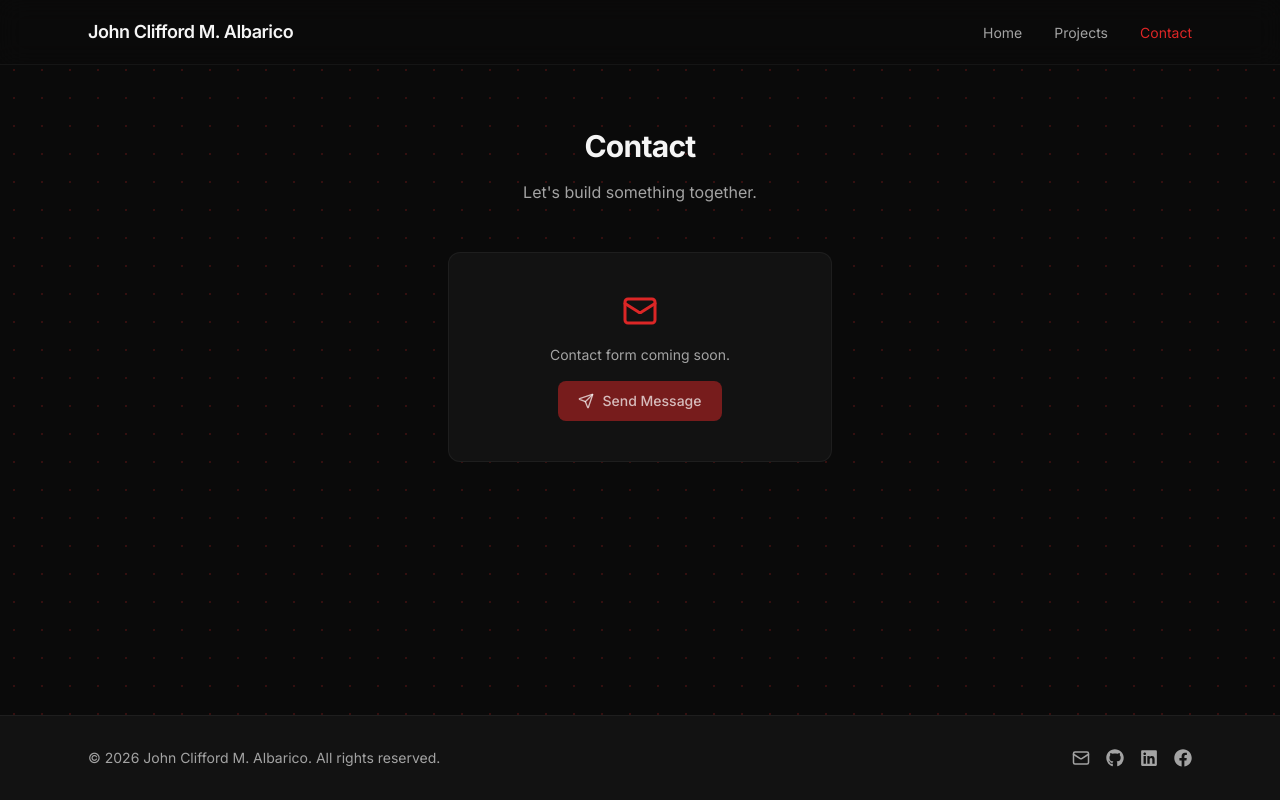
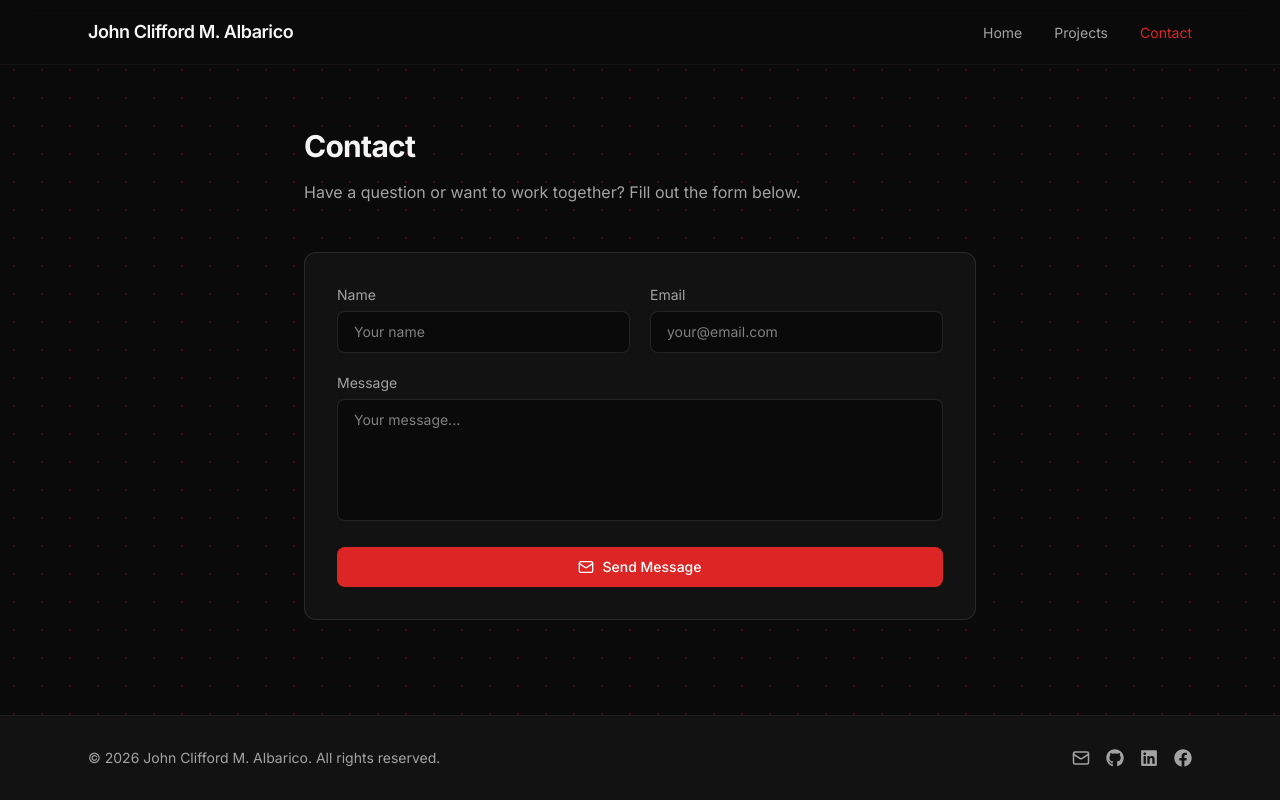
Before and after one commit to JohnCliffordAlbarico/Portfolio-V2, a React (Vite) app in the folder frontend/: page /contact in a window 1280 px wide. Built offline with nearby package versions, Linux system fonts and the light colour scheme.

Commit message:
Added gmail form feature

```diff
--- a/frontend/src/pages/Contact.jsx
+++ b/frontend/src/pages/Contact.jsx
@@ -1,26 +1,138 @@
-import { Mail, Send } from 'lucide-react'
+import { useState } from 'react'
+import { Send, Mail, CheckCircle, AlertCircle } from 'lucide-react'
 
 export default function Contact() {
+  const [status, setStatus] = useState('idle') // idle | sending | success | error
+  const [formData, setFormData] = useState({ name: '', email: '', message: '' })
+
+  const handleChange = (e) => {
+    setFormData((prev) => ({ ...prev, [e.target.name]: e.target.value }))
+  }
+
+  const handleSubmit = async (e) => {
+    e.preventDefault()
+    setStatus('sending')
+
+    try {
+      const res = await fetch('https://api.web3forms.com/submit', {
+        method: 'POST',
+        headers: { 'Content-Type': 'application/json' },
+        body: JSON.stringify({
+          access_key: 'd7fcfd68-db84-4f8a-950a-271c9de13a54',
+          subject: `New message from ${formData.name}`,
+          from_name: formData.name,
+          ...formData,
+        }),
+      })
+
+      const data = await res.json()
+      if (data.success) {
+        setStatus('success')
+        setFormData({ name: '', email: '', message: '' })
+      } else {
+        setStatus('error')
+      }
+    } catch {
+      setStatus('error')
+    }
+  }
+
   return (
     <div className="px-6 py-16">
-      <div className="mx-auto max-w-2xl text-center">
+      <div className="mx-auto max-w-2xl">
         <h1 className="mb-4 text-3xl font-bold tracking-tight">Contact</h1>
         <p className="mb-12 text-muted">
-          Let&apos;s build something together.
+          Have a question or want to work together? Fill out the form below.
         </p>
 
-        <div className="mx-auto flex max-w-sm flex-col items-center gap-4 rounded-xl border border-white/5 bg-surface p-10">
-          <Mail size={36} className="text-primary" />
-          <p className="text-sm text-muted">Contact form coming soon.</p>
-          <button
-            type="button"
-            disabled
-            className="inline-flex items-center gap-2 rounded-lg bg-primary/50 px-5 py-2.5 text-sm font-medium text-white/70"
+        {status === 'success' ? (
+          <div className="flex flex-col items-center gap-4 rounded-xl border border-white/10 bg-surface p-10 text-center">
+            <CheckCircle size={40} className="text-green-500" />
+            <p className="text-sm text-foreground">Message sent successfully!</p>
+            <button
+              type="button"
+              onClick={() => setStatus('idle')}
+              className="mt-2 text-sm text-primary transition-colors hover:text-accent"
+            >
+              Send another message
+            </button>
+          </div>
+        ) : (
+          <form
+            onSubmit={handleSubmit}
+            className="flex flex-col gap-5 rounded-xl border border-white/10 bg-surface p-8"
           >
-            <Send size={16} />
-            Send Message
-          </button>
-        </div>
+            <div className="grid gap-5 sm:grid-cols-2">
+              <div>
+                <label htmlFor="name" className="mb-1.5 block text-sm text-muted">
+                  Name
+                </label>
+                <input
+                  type="text"
+                  id="name"
+                  name="name"
+                  required
+                  value={formData.name}
+                  onChange={handleChange}
+                  className="w-full rounded-lg border border-white/10 bg-background px-4 py-2.5 text-sm text-foreground outline-none transition-colors focus:border-primary/50"
+                  placeholder="Your name"
+                />
+              </div>
+              <div>
+                <label htmlFor="email" className="mb-1.5 block text-sm text-muted">
+                  Email
+                </label>
+                <input
+                  type="email"
+                  id="email"
+                  name="email"
+                  required
+                  value={formData.email}
+                  onChange={handleChange}
+                  className="w-full rounded-lg border border-white/10 bg-background px-4 py-2.5 text-sm text-foreground outline-none transition-colors focus:border-primary/50"
+                  placeholder="your@email.com"
+                />
+              </div>
+            </div>
+            <div>
+              <label htmlFor="message" className="mb-1.5 block text-sm text-muted">
+                Message
+              </label>
+              <textarea
+                id="message"
+                name="message"
+                required
+                rows={5}
+                value={formData.message}
+                onChange={handleChange}
+                className="w-full resize-none rounded-lg border border-white/10 bg-background px-4 py-2.5 text-sm text-foreground outline-none transition-colors focus:border-primary/50"
+                placeholder="Your message..."
+              />
+            </div>
+
+            {status === 'error' && (
+              <div className="flex items-center gap-2 text-sm text-red-400">
+                <AlertCircle size={16} />
+                Something went wrong. Please try again.
+              </div>
+            )}
+
+            <button
+              type="submit"
+              disabled={status === 'sending'}
+              className="inline-flex items-center justify-center gap-2 rounded-lg bg-primary px-5 py-2.5 text-sm font-medium text-white transition-colors hover:bg-accent disabled:cursor-not-allowed disabled:opacity-50"
+            >
+              {status === 'sending' ? (
+                'Sending...'
+              ) : (
+                <>
+                  <Mail size={16} />
+                  Send Message
+                </>
+              )}
+            </button>
+          </form>
+        )}
       </div>
     </div>
   )
```
